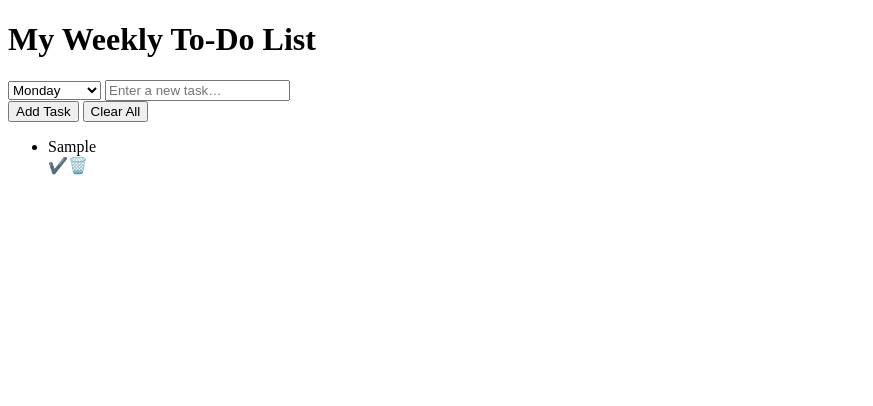
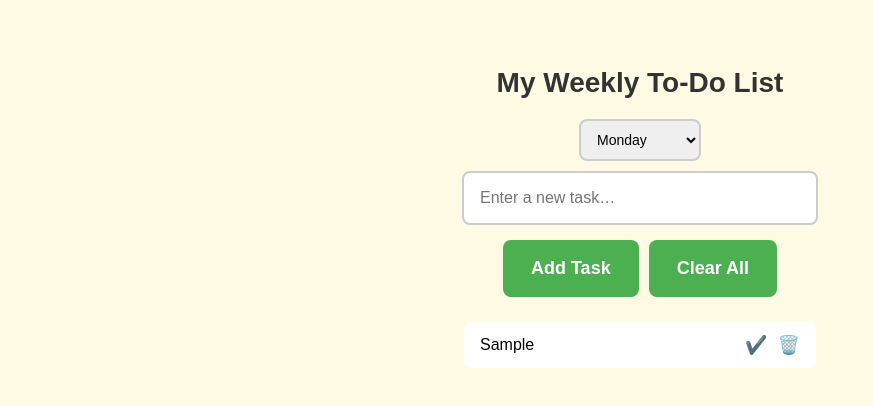
Before and after one commit to LewisHague/Weekly-todo-app, a website: page www/index.html in a window 1280 px wide. Both pictures are taken after typing "Sample" into the empty fields and a click on the button "Add Task". Shown: the whole page, without its empty margins (0-873 px from the left). Drawn offline with Linux system fonts and the light colour scheme.

Commit message:
Update www/style.css with new styles

```diff
--- a/www/style.css
+++ b/www/style.css
@@ -1,6 +1,132 @@
-* { -webkit-tap-highlight-color: transparent; }
+* {
+  -webkit-tap-highlight-color: transparent;
+}
 
-button:active, input:active, select:active, button:focus-visible, input:focus-visible, select:focus-visible {
+body {
+  font-family: Arial, sans-serif;
+  background: #f5f5f5;
+  text-align: center;
+  padding: 40px 20px;
+  transition: background 0.5s;
+}
+
+h1 {
+  color: #333;
+  margin-bottom: 20px;
+  font-size: 28px;
+}
+
+select {
+  padding: 10px 12px;
+  font-size: 14px;
+  border-radius: 8px;
+  border: 2px solid #ccc;
+  margin-bottom: 10px;
+}
+
+input {
+  padding: 16px;
+  font-size: 16px;
+  width: 90%;
+  max-width: 320px;
+  border: 2px solid #ccc;
+  border-radius: 8px;
+  outline: none;
+  margin-bottom: 10px;
+  display: block;
+  margin-left: auto;
+  margin-right: auto;
+}
+
+button {
+  padding: 18px 28px;
+  margin: 5px;
+  border: none;
+  border-radius: 8px;
+  background: #4CAF50;
+  color: white;
+  cursor: pointer;
+  font-weight: bold;
+  font-size: 18px;
+  transition: 0.2s;
+}
+
+button:hover {
+  background: #45a049;
+}
+
+button:focus,
+input:focus,
+select:focus {
+  outline: none;
+}
+
+button:active, input:active, select:active,
+button:focus-visible, input:focus-visible, select:focus-visible {
   outline: none;
   box-shadow: none;
 }
+
+.button-container {
+  display: flex;
+  justify-content: center;
+  flex-wrap: wrap;
+  margin-top: 5px;
+}
+
+ul {
+  list-style: none;
+  padding: 0;
+  margin-top: 20px;
+}
+
+li {
+  background: white;
+  margin: 10px auto;
+  padding: 12px 16px;
+  width: 90%;
+  max-width: 320px;
+  border-radius: 8px;
+  text-align: left;
+  display: flex;
+  justify-content: space-between;
+  align-items: center;
+  font-size: 16px;
+  cursor: pointer;
+  transition: all 0.3s ease, transform 0.2s ease;
+}
+
+li.bounce {
+  transform: scale(1.05);
+}
+
+li span.done {
+  text-decoration: line-through;
+  font-weight: bold;
+  color: gray;
+  opacity: 0.7;
+}
+
+li .icon-container {
+  display: flex;
+  gap: 10px;
+  align-items: center;
+}
+
+.icon {
+  font-size: 18px;
+  cursor: pointer;
+  transition: transform 0.2s ease;
+}
+
+.icon:hover {
+  transform: scale(1.2);
+}
+
+body[data-day="Monday"] { background: #FFFAE3; }
+body[data-day="Tuesday"] { background: #E3FFFA; }
+body[data-day="Wednesday"] { background: #FAE3FF; }
+body[data-day="Thursday"] { background: #E3FAFF; }
+body[data-day="Friday"] { background: #FFE3E3; }
+body[data-day="Saturday"] { background: #E3FFE3; }
+body[data-day="Sunday"] { background: #FFF3E3; }
```
